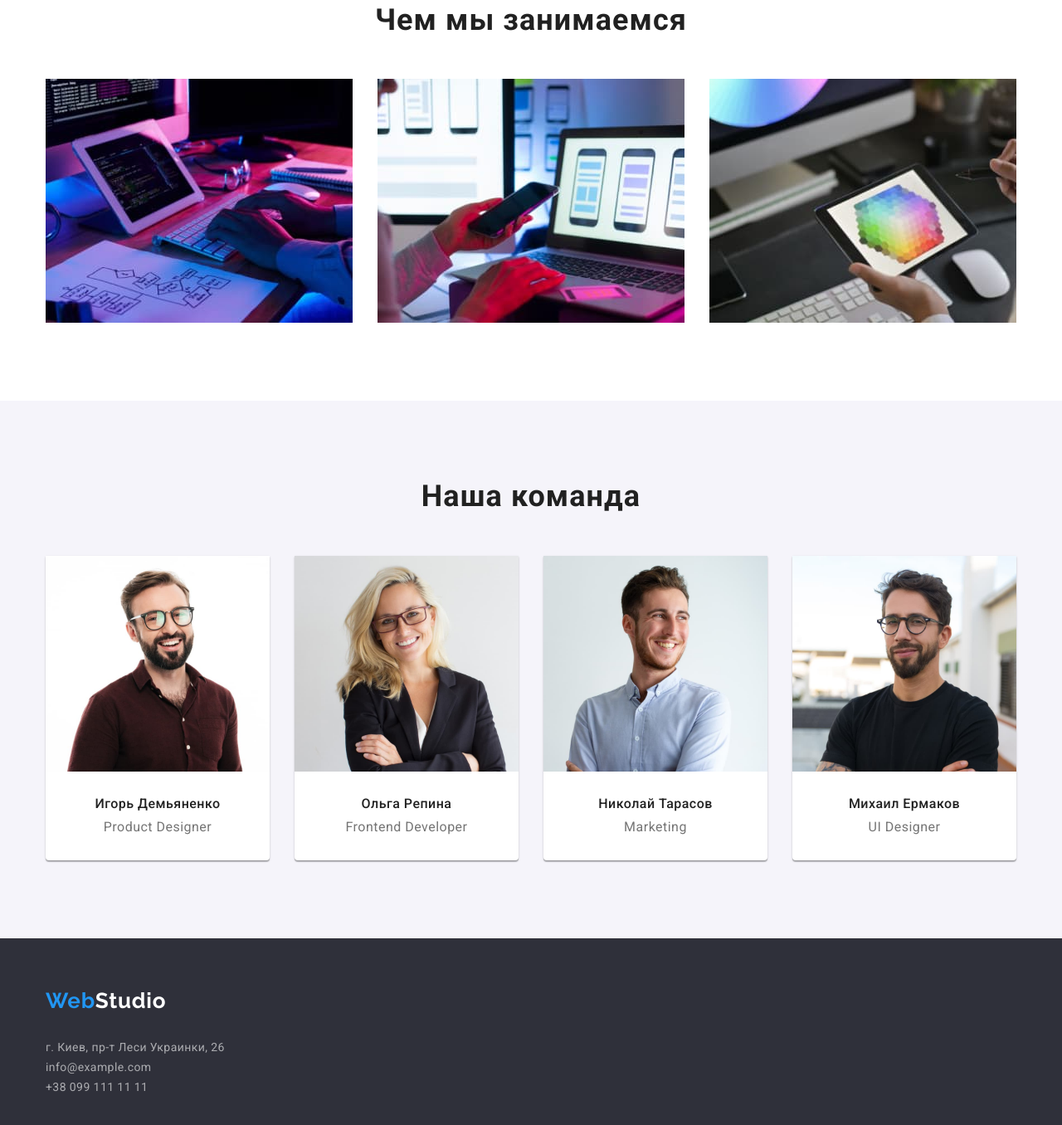
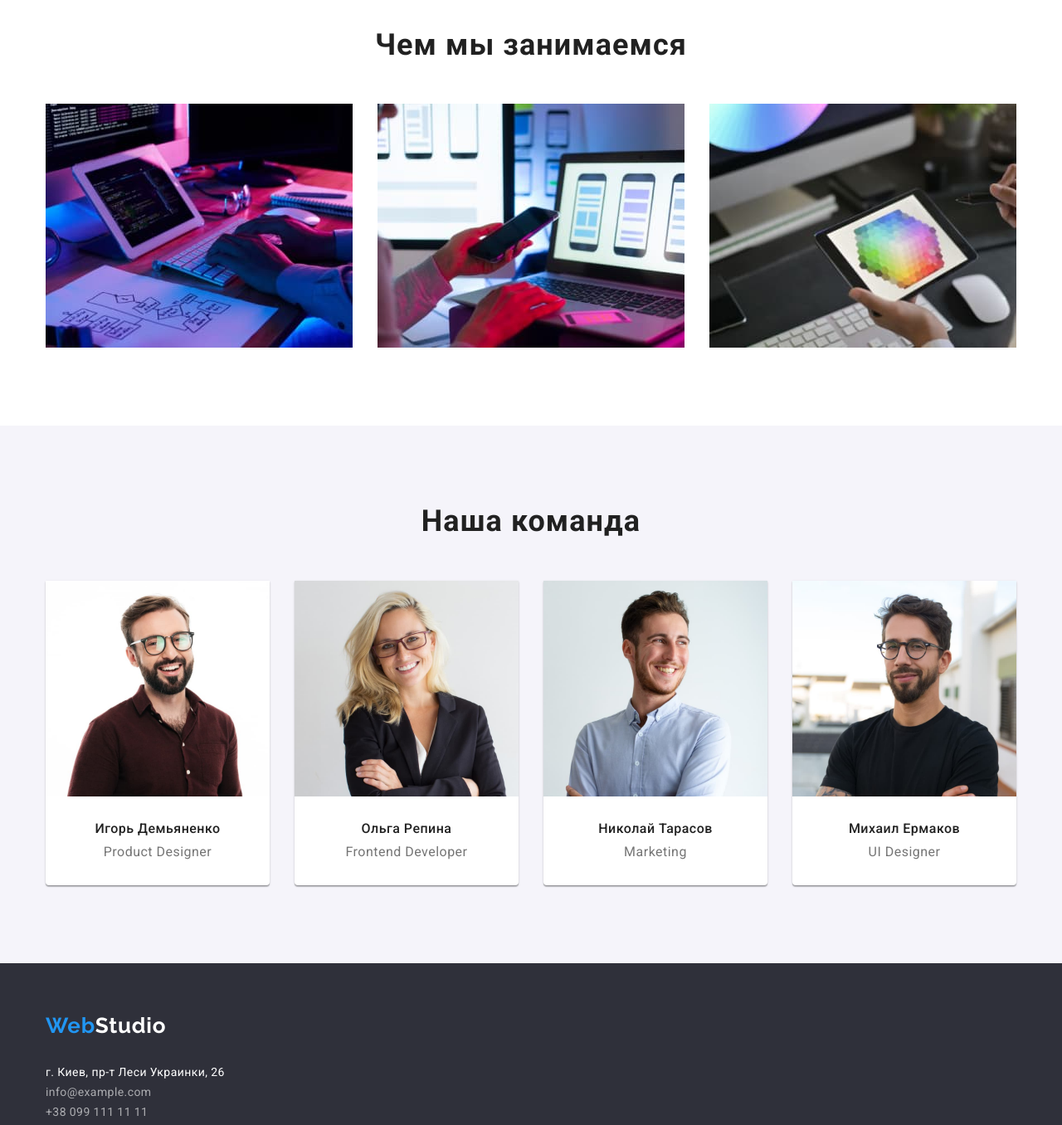
Before and after one commit to Kateryna-Borysenko/goit-markup-hw-03, a plain HTML site: page index.html in a window 1280 px wide. Shown: the part 936-2292 px from the top of the page at 83% size. Drawn offline with nearby package versions, Linux system fonts and the light colour scheme.

Commit message:
Добавляет правки указанные by Yaroslav

```diff
--- a/css/styles.css
+++ b/css/styles.css
@@ -48,8 +48,6 @@ img {
 ul {
   margin: 0;
   padding: 0;
-}
-.list {
   list-style: none;
 }
 .link {
@@ -127,7 +125,7 @@ ul {
   display: flex;
 }
 .hero {
-  padding-top: 170px;
+  padding: 200px 0;
 
   background-color: var(--dark-bg-color);
   text-align: center;
@@ -155,11 +153,12 @@ ul {
   letter-spacing: 0.03em;
   text-transform: uppercase;
 }
+.section {
+  padding: 94px 0;
+}
 .advantages .box {
   display: flex;
   justify-content: space-between;
-  padding-top: 64px;
-  padding-bottom: 94px;
 }
 .advantages .list {
   width: 23%;
@@ -178,14 +177,12 @@ ul {
   font-family: inherit;
 }
 .button.primary {
-  margin-bottom: 230px;
-
   color: var(--white-color);
   background-color: var(--accent-color);
   box-shadow: 0px 4px 4px rgba(0, 0, 0, 0.15);
 
   font-weight: 700;
-  font-style: 16px;
+  font-size: 16px;
   line-height: 1.88;
   letter-spacing: 0.06em;
 }
@@ -206,7 +203,6 @@ ul {
 }
 
 .team {
-  padding: 94px 0;
   background-color: var(--gray-bg-color);
 }
 .team .box {
@@ -221,8 +217,8 @@ ul {
   border-radius: 0px 0px 4px 4px;
   box-shadow: var(--card-shadow);
 }
-.position-item img {
-  margin-bottom: 30px;
+.team-content {
+  padding: 30px 0;
 }
 .position-item .list-title {
   font-weight: 500;
@@ -236,18 +232,14 @@ ul {
   line-height: 1.17;
   letter-spacing: 0.03em;
 }
-.position-item .description {
-  padding-bottom: 30px;
-}
-.advantages,
+
 .what-we-do {
-  background-color: var(--white-color);
+  padding-top: 0;
 }
 
 .what-we-do .box {
   display: flex;
   justify-content: space-between;
-  padding-bottom: 94px;
 }
 
 /* footer */
@@ -265,7 +257,9 @@ ul {
 .address-info .phone {
   color: var(--transparent-white-color);
 }
-.address-info .address:hover,
+.page-footer .address-info .address {
+  color: var(--white-color);
+}
 .address-info .address:focus,
 .address-info .mail:hover,
 .address-info .mail:focus,
@@ -273,6 +267,7 @@ ul {
 .address-info .phone:focus {
   color: var(--white-color);
 }
+
 .address-info .link {
   display: inline-block;
   margin-bottom: 9px;
@@ -320,10 +315,6 @@ ul {
 }
 
 .card-set {
-  margin: 0;
-  padding: 0;
-  list-style: none;
-
   display: flex;
   flex-wrap: wrap;
   margin-left: calc(-1 * var(--card-set-gap));
--- a/index.html
+++ b/index.html
@@ -68,8 +68,8 @@
             <li class="list">
               <h3 class="list-title">Пунктуальность</h3>
               <p class="description">
-                Задача организации, в особенности же рамки и место обучения кадров
-                влечет за собой.
+                Задача организации, в особенности же рамки и место обучения
+                кадров влечет за собой.
               </p>
             </li>
             <li class="list">
@@ -115,8 +115,10 @@
                 width="270"
                 alt="Фотография сотрудника студии"
               />
+              <div class="team-content">
                 <h3 class="list-title">Игорь Демьяненко</h3>
                 <p class="description">Product Designer</p>
+              </div>
             </li>
             <li class="list position-item">
               <img
@@ -124,8 +126,10 @@
                 width="270"
                 alt="Фотография сотрудника студии"
               />
+              <div class="team-content">
                 <h3 class="list-title">Ольга Репина</h3>
                 <p class="description">Frontend Developer</p>
+              </div>
             </li>
             <li class="list position-item">
               <img
@@ -133,8 +137,10 @@
                 width="270"
                 alt="Фотография сотрудника студии"
               />
+              <div class="team-content">
                 <h3 class="list-title">Николай Тарасов</h3>
                 <p class="description">Marketing</p>
+              </div>
             </li>
             <li class="list position-item">
               <img
@@ -142,21 +148,29 @@
                 width="270"
                 alt="Фотография сотрудника студии"
               />
+              <div class="team-content">
                 <h3 class="list-title">Михаил Ермаков</h3>
                 <p class="description">UI Designer</p>
+              </div>
             </li>
           </ul>
-
         </div>
       </section>
     </main>
     <footer class="page-footer">
       <div class="container">
-        <a class="logo link" href=""><span class="logo-item">Web</span>Studio</a>
+        <a class="logo link" href=""
+          ><span class="logo-item">Web</span>Studio</a
+        >
         <address class="address-info">
           <ul>
             <li class="list">
-              <a href="https://goo.gl/maps/D7f8SxAPRL2xt4ZS8" target="_blank" class="link address">г. Киев, пр-т Леси Украинки, 26</a>
+              <a
+                href="https://goo.gl/maps/D7f8SxAPRL2xt4ZS8"
+                target="_blank"
+                class="link address"
+                >г. Киев, пр-т Леси Украинки, 26</a
+              >
             </li>
             <li class="list">
               <a href="mailto:info@example.com" class="link mail"
@@ -164,7 +178,9 @@
               >
             </li>
             <li class="list">
-              <a href="tel:+380991111111" class="link phone">+38 099 111 11 11</a>
+              <a href="tel:+380991111111" class="link phone"
+                >+38 099 111 11 11</a
+              >
             </li>
           </ul>
         </address>
```
Lines whose indentation alone changed are shown as unchanged.
